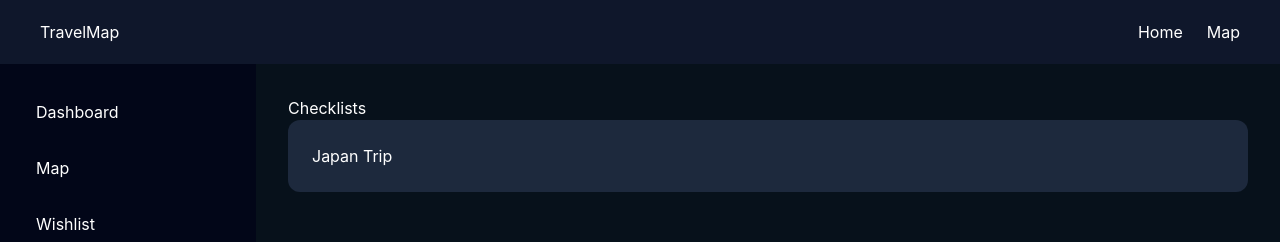
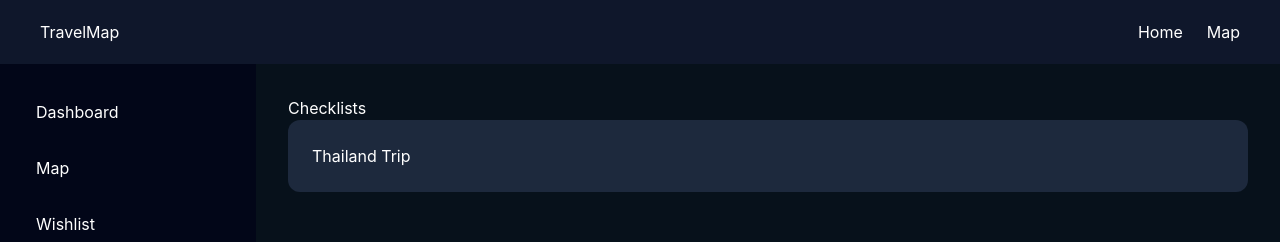
Before and after one commit to Dima387/travel_check-list, a React (Vite) app: page /checklists in a window 1280 px wide. Shown: the top 242 px of the page. Built offline with nearby package versions, Linux system fonts and the light colour scheme.

Commit message:
Added new pages

```diff
--- a/src/pages/Checklist.jsx
+++ b/src/pages/Checklist.jsx
@@ -7,7 +7,7 @@ return(
     <MainLayout>
         <h1>Checklists</h1>
         <div className="space-y-4">
-            <div className="bg-slate-800 p-6 rounded-xl">Japan Trip</div>
+            <div className="bg-slate-800 p-6 rounded-xl">Thailand Trip</div>
         </div>
     </MainLayout>
 
--- a/src/pages/NotFound.jsx
+++ b/src/pages/NotFound.jsx
@@ -1,9 +1,12 @@
 export default function NotFound(){
 
 return(
-    <div className="flex items-center justify-center h-full">
-        <h1 className="text-4xl font-bold">404</h1>
+
+    <div className="h-screen flex items-center justify-center">
+        <h1>404</h1>
         <p className="text-xl ml-4">Page Not Found</p>
     </div>
+
 )
+
 }
--- a/src/routes/AppRoutes.jsx
+++ b/src/routes/AppRoutes.jsx
@@ -26,7 +26,7 @@ return(
 
         <Route path="/checklists" element={<Checklist/>}/>
 
-        <Route path="/statistics" element={<h1>Statistics</h1>}/>
+        <Route path="/statistics" element={<Statistics/>}/>
 
         <Route path="*" element={<NotFound/>} />
 
```
